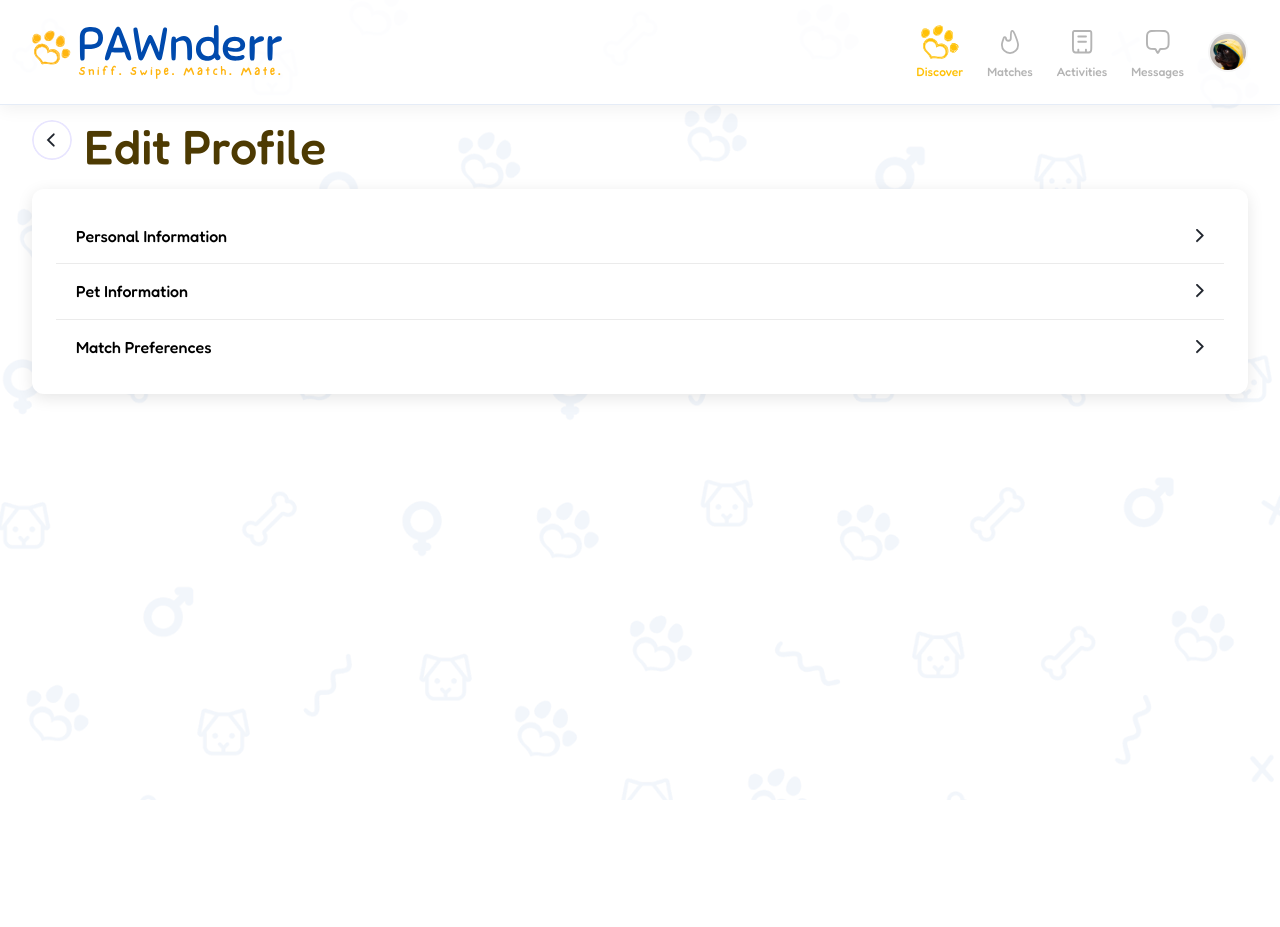
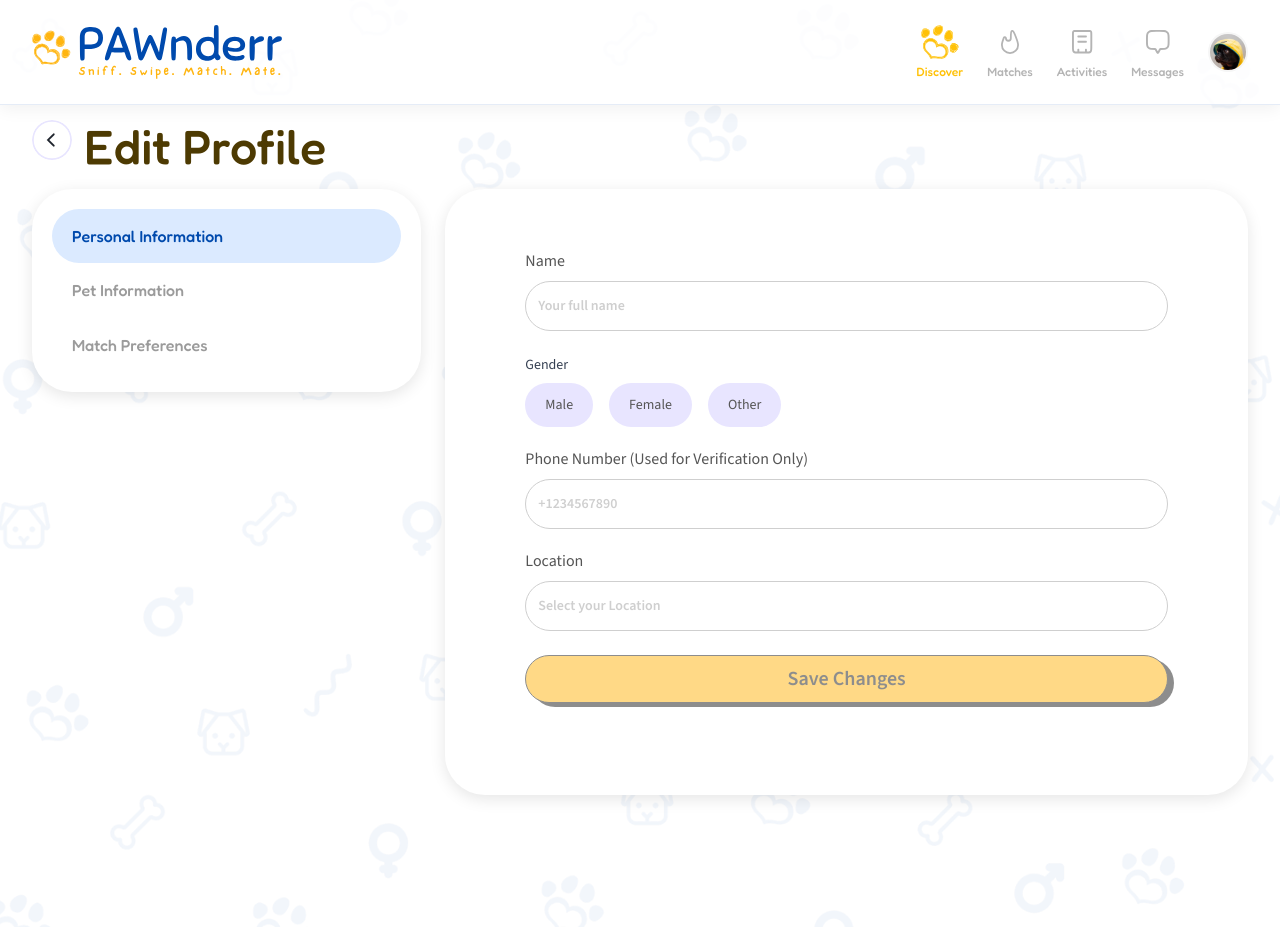
Before and after one commit to Jordieferoz/pawnderr_front_end_v2, a Next.js app: page /profile/edit in a window 1280 px wide. Before the commit the page ends 800 px from the top, so only its background shows below. Built offline with nearby package versions, Linux system fonts and the light colour scheme.

Commit message:
feat: edit profile desktop responsive update

```diff
--- a/ui_components/Profile/EditProfile.tsx
+++ b/ui_components/Profile/EditProfile.tsx
@@ -4,7 +4,7 @@ import { RootState } from "@/store";
 import { setStep } from "@/store/profileInfoSlice";
 import { images } from "@/utils/images";
 import { useRouter } from "next/navigation";
-import { FC } from "react";
+import { FC, useEffect } from "react";
 import { useDispatch, useSelector } from "react-redux";
 import { MatchPreferences, PetInformation, ProfileHeader } from ".";
 import PersonalInfo from "./PersonalInfo";
@@ -21,42 +21,91 @@ const EditProfile: FC = () => {
   const dispatch = useDispatch();
   const step = useSelector((state: RootState) => state.profileInfo.step);
 
+  // Set first item as default on desktop
+  useEffect(() => {
+    const isDesktop = window.innerWidth >= 768; // md breakpoint
+    if (isDesktop && step === 0) {
+      dispatch(setStep(1));
+    }
+  }, [step, dispatch]);
+
   const currentTitle = stepTitles[step] || "Edit Profile";
 
   return (
     <div className="edit_profile_wrapper common_container">
       <div className="mb-7">
-        <ProfileHeader title={currentTitle} />
+        {/* Mobile: Show dynamic title, Desktop: Always show "Edit Profile" */}
+        <ProfileHeader
+          title={
+            step === 0
+              ? currentTitle
+              : { base: currentTitle, md: "Edit Profile" }
+          }
+        />
 
-        {step === 0 && (
-          <ul className="py-5 px-6 bg-white shadow-[0px_4px_16.4px_0px_#0000001A] rounded-xl">
+        {/* Desktop: Grid layout with sidebar and content */}
+        <div className="grid grid-cols-1 md:grid-cols-12 gap-6">
+          {/* Left Sidebar Navigation - Always visible on desktop, only when step=0 on mobile */}
+          <div
+            className={`md:col-span-4 ${step === 0 ? "block" : "hidden md:block"}`}
+          >
+            <ul className="py-5 px-6 md:px-5 bg-white shadow-[0px_4px_16.4px_0px_#0000001A] rounded-[40px]">
               <li
-              className="py-4 px-5 border-b last:border-0 border-grey-700 flex items-center justify-between cursor-pointer"
+                className={`py-4 px-5 border-b md:border-0 md:rounded-full last:border-0 border-grey-700 flex items-center justify-between cursor-pointer transition-colors ${
+                  step === 1
+                    ? "md:bg-[#DBEAFF] md:text-blue"
+                    : "text-light-grey2"
+                }`}
                 onClick={() => dispatch(setStep(1))}
               >
                 <p className="body_large_medium">Personal Information</p>
-              <img src={images.chevronRight.src} className="w-2" />
+                <img
+                  src={images.chevronRight.src}
+                  className="w-2 block md:hidden"
+                  alt="Navigate"
+                />
               </li>
               <li
-              className="py-4 px-5 border-b last:border-0 border-grey-700 flex items-center justify-between cursor-pointer"
+                className={`py-4 px-5 border-b md:border-0 md:rounded-full last:border-0 border-grey-700 flex items-center justify-between cursor-pointer transition-colors ${
+                  step === 2
+                    ? "md:bg-[#DBEAFF] md:text-blue"
+                    : "text-light-grey2"
+                }`}
                 onClick={() => dispatch(setStep(2))}
               >
                 <p className="body_large_medium">Pet Information</p>
-              <img src={images.chevronRight.src} className="w-2" />
+                <img
+                  src={images.chevronRight.src}
+                  className="w-2 block md:hidden"
+                  alt="Navigate"
+                />
               </li>
               <li
-              className="py-4 px-5 border-b last:border-0 border-grey-700 flex items-center justify-between cursor-pointer"
+                className={`py-4 px-5 border-b md:border-0 md:rounded-full last:border-0 border-grey-700 flex items-center justify-between cursor-pointer transition-colors ${
+                  step === 3
+                    ? "md:bg-[#DBEAFF] md:text-blue"
+                    : "text-light-grey2"
+                }`}
                 onClick={() => dispatch(setStep(3))}
               >
                 <p className="body_large_medium">Match Preferences</p>
-              <img src={images.chevronRight.src} className="w-2" />
+                <img
+                  src={images.chevronRight.src}
+                  className="w-2 block md:hidden"
+                  alt="Navigate"
+                />
               </li>
             </ul>
-        )}
+          </div>
 
+          <div
+            className={`md:col-span-8 ${step === 0 ? "hidden md:hidden" : "block"}`}
+          >
             {step === 1 && <PersonalInfo />}
             {step === 2 && <PetInformation />}
             {step === 3 && <MatchPreferences />}
+          </div>
+        </div>
       </div>
     </div>
   );
--- a/ui_components/Profile/MatchPreferences.tsx
+++ b/ui_components/Profile/MatchPreferences.tsx
@@ -44,14 +44,17 @@ const MatchPreferences: FC = () => {
   };
 
   return (
+    <div className="md:bg-white md:shadow-[0px_4px_16.4px_0px_#0000001A] md:px-20 md:py-16 md:rounded-[40px]">
       <form
-      className="my-7 flex flex-col gap-6"
+        className="mb-7 flex flex-col gap-6"
         onSubmit={handleSubmit(onSubmit)}
         noValidate
       >
         {/* Interested In */}
         <div className="flex flex-col gap-2">
-        <label className="block body_large text-dark-grey">Interested In</label>
+          <label className="block body_large text-dark-grey">
+            Interested In
+          </label>
           <Controller
             control={control}
             name="interestedIn"
@@ -79,7 +82,9 @@ const MatchPreferences: FC = () => {
 
         {/* Playdate Vibe */}
         <div className="flex flex-col gap-2">
-        <label className="block body_large text-dark-grey">Playdate Vibe</label>
+          <label className="block body_large text-dark-grey">
+            Playdate Vibe
+          </label>
           <Controller
             control={control}
             name="playDateVibe"
@@ -130,7 +135,9 @@ const MatchPreferences: FC = () => {
             )}
           />
           {errors.ageRange && (
-          <p className="mt-1 text-sm text-red-500">{errors.ageRange.message}</p>
+            <p className="mt-1 text-sm text-red-500">
+              {errors.ageRange.message}
+            </p>
           )}
         </div>
 
@@ -149,8 +156,12 @@ const MatchPreferences: FC = () => {
                 onValueChange={field.onChange}
                 className="flex gap-4"
               >
-              <ToggleGroupItem value="exact_match">Exact Match</ToggleGroupItem>
-              <ToggleGroupItem value="open_to_all">Open to All</ToggleGroupItem>
+                <ToggleGroupItem value="exact_match">
+                  Exact Match
+                </ToggleGroupItem>
+                <ToggleGroupItem value="open_to_all">
+                  Open to All
+                </ToggleGroupItem>
               </ToggleGroup>
             )}
           />
@@ -224,6 +235,7 @@ const MatchPreferences: FC = () => {
           Save Changes
         </Button>
       </form>
+    </div>
   );
 };
 
--- a/ui_components/Profile/PersonalInfo.tsx
+++ b/ui_components/Profile/PersonalInfo.tsx
@@ -42,7 +42,7 @@ const PersonalInfo: FC = () => {
   };
 
   return (
-    <div>
+    <div className="md:bg-white md:shadow-[0px_4px_16.4px_0px_#0000001A] md:px-20 md:py-16 md:rounded-[40px]">
       <form
         className="mb-7 flex flex-col gap-6"
         onSubmit={handleSubmit(onSubmit)}
--- a/ui_components/Profile/PetInformation.tsx
+++ b/ui_components/Profile/PetInformation.tsx
@@ -77,8 +77,9 @@ const PetInformation: FC = () => {
   };
 
   return (
+    <div className="md:bg-white md:shadow-[0px_4px_16.4px_0px_#0000001A] md:px-20 md:py-16 md:rounded-[40px]">
       <form
-      className="my-7 flex flex-col gap-6"
+        className="mb-7 flex flex-col gap-6"
         onSubmit={handleSubmit(onSubmit)}
         noValidate
       >
@@ -373,6 +374,7 @@ const PetInformation: FC = () => {
           Save Changes
         </Button>
       </form>
+    </div>
   );
 };
 
--- a/ui_components/Profile/ProfileHeader.tsx
+++ b/ui_components/Profile/ProfileHeader.tsx
@@ -4,23 +4,47 @@ import { RootState } from "@/store";
 import { images } from "@/utils/images";
 import Image from "next/image";
 import { useRouter } from "next/navigation";
-import { FC } from "react";
+import { FC, useEffect, useState } from "react";
 import { useDispatch, useSelector } from "react-redux";
 import { IProfileHeaderProps } from "./types";
 
 const ProfileHeader: FC<IProfileHeaderProps> = ({ title }) => {
   const dispatch = useDispatch();
   const router = useRouter();
+  const [isDesktop, setIsDesktop] = useState(false);
 
   const step = useSelector((state: RootState) => state.profileInfo.step);
 
+  // Detect if we're on desktop
+  useEffect(() => {
+    const checkDesktop = () => {
+      setIsDesktop(window.innerWidth >= 768); // md breakpoint
+    };
+
+    checkDesktop();
+    window.addEventListener("resize", checkDesktop);
+
+    return () => window.removeEventListener("resize", checkDesktop);
+  }, []);
+
   const handleBackClick = () => {
-    if (step !== 0) {
-      dispatch({ type: "profile/setStep", payload: 0 });
+    // Desktop: always go back to previous route
+    if (isDesktop) {
+      router.back();
     } else {
-      router.back();
+      // Mobile: go back to step 0 if not already there, otherwise go to previous route
+      if (step !== 0) {
+        dispatch({ type: "profile/setStep", payload: 0 });
+      } else {
+        router.back();
+      }
     }
   };
+
+  // Check if title is an object with responsive values or a simple string
+  const isTitleObject = typeof title === "object" && title !== null;
+  const mobileTitle = isTitleObject ? title.base : title;
+  const desktopTitle = isTitleObject ? title.md : title;
 
   return (
     <div className="relative my-4 flex items-start gap-3">
@@ -35,7 +59,15 @@ const ProfileHeader: FC<IProfileHeaderProps> = ({ title }) => {
         onClick={handleBackClick}
       />
 
-      <h4 className="display4_medium  text-accent-900 pr-16">{title}</h4>
+      {/* Mobile title */}
+      <h4 className="display4_medium text-accent-900 pr-16 md:hidden">
+        {mobileTitle}
+      </h4>
+
+      {/* Desktop title */}
+      <h4 className="display4_medium text-accent-900 pr-16 hidden md:block">
+        {desktopTitle}
+      </h4>
     </div>
   );
 };
--- a/ui_components/Profile/types.ts
+++ b/ui_components/Profile/types.ts
@@ -19,6 +19,7 @@ export interface IInfoCardListItem {
   right: string;
 }
 
+// types.ts
 export interface IProfileHeaderProps {
-  title: string;
+  title: string | { base: string; md: string };
 }
```
Lines whose indentation alone changed are shown as unchanged.
